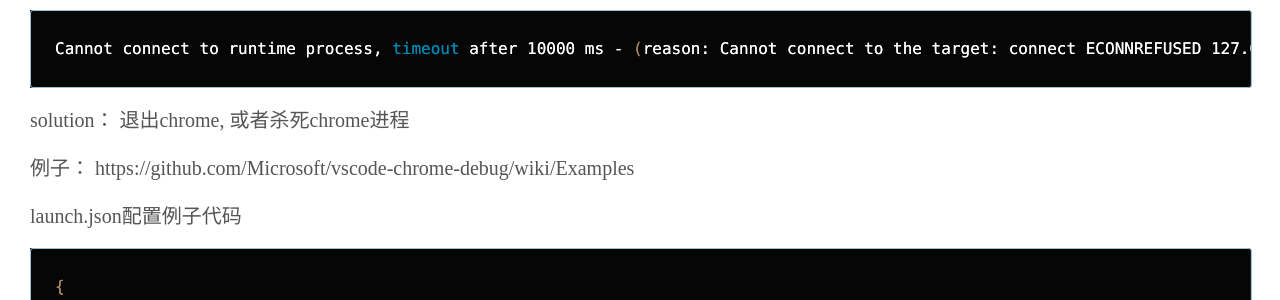
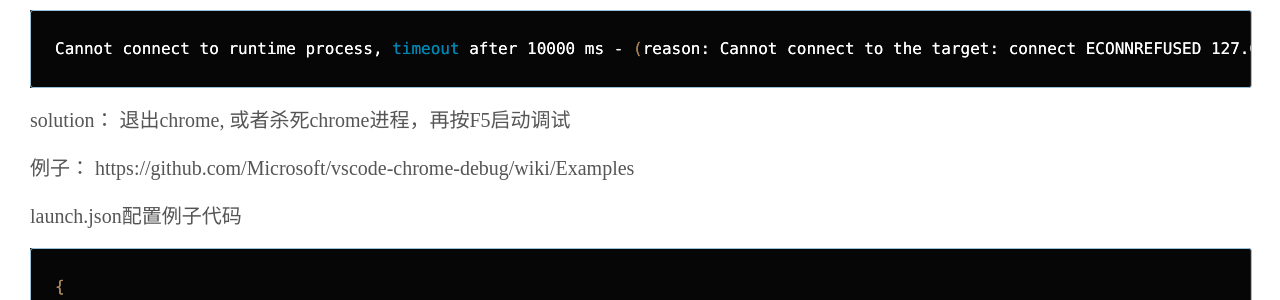
Before and after one commit to YYvanYang/yyvanyang.github.io, a Jekyll site: the page built from _posts/2017-03-11-vscode-debug-with-chrome.md, in a window 1280 px wide. Shown: the part 756-1056 px from the top of the page. Built offline with Jekyll 4.4.1, drawn with Linux system fonts in a browser that asks for light colours; some web fonts are replaced; comment, search, counter and statistics services are not loaded.

Commit message:
update vscode debug wit chrome content

````diff
--- a/_posts/2017-03-11-vscode-debug-with-chrome.md
+++ b/_posts/2017-03-11-vscode-debug-with-chrome.md
@@ -21,7 +21,7 @@ Issues:
 ```bash
 Cannot connect to runtime process, timeout after 10000 ms - (reason: Cannot connect to the target: connect ECONNREFUSED 127.0.0.1:9222).
 ```
-solution： 退出chrome, 或者杀死chrome进程
+solution： 退出chrome, 或者杀死chrome进程，再按F5启动调试
 
 例子：
 https://github.com/Microsoft/vscode-chrome-debug/wiki/Examples
````
